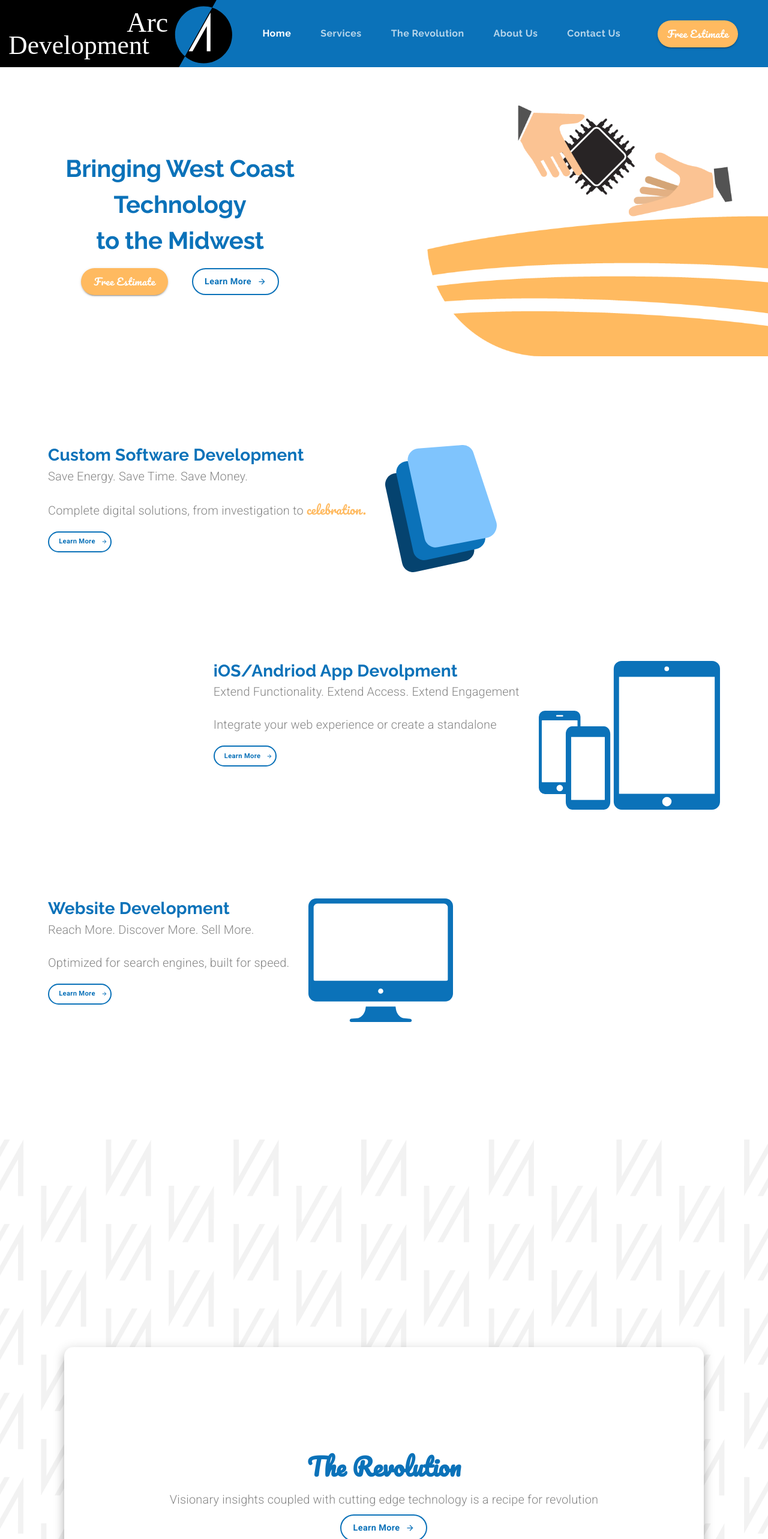
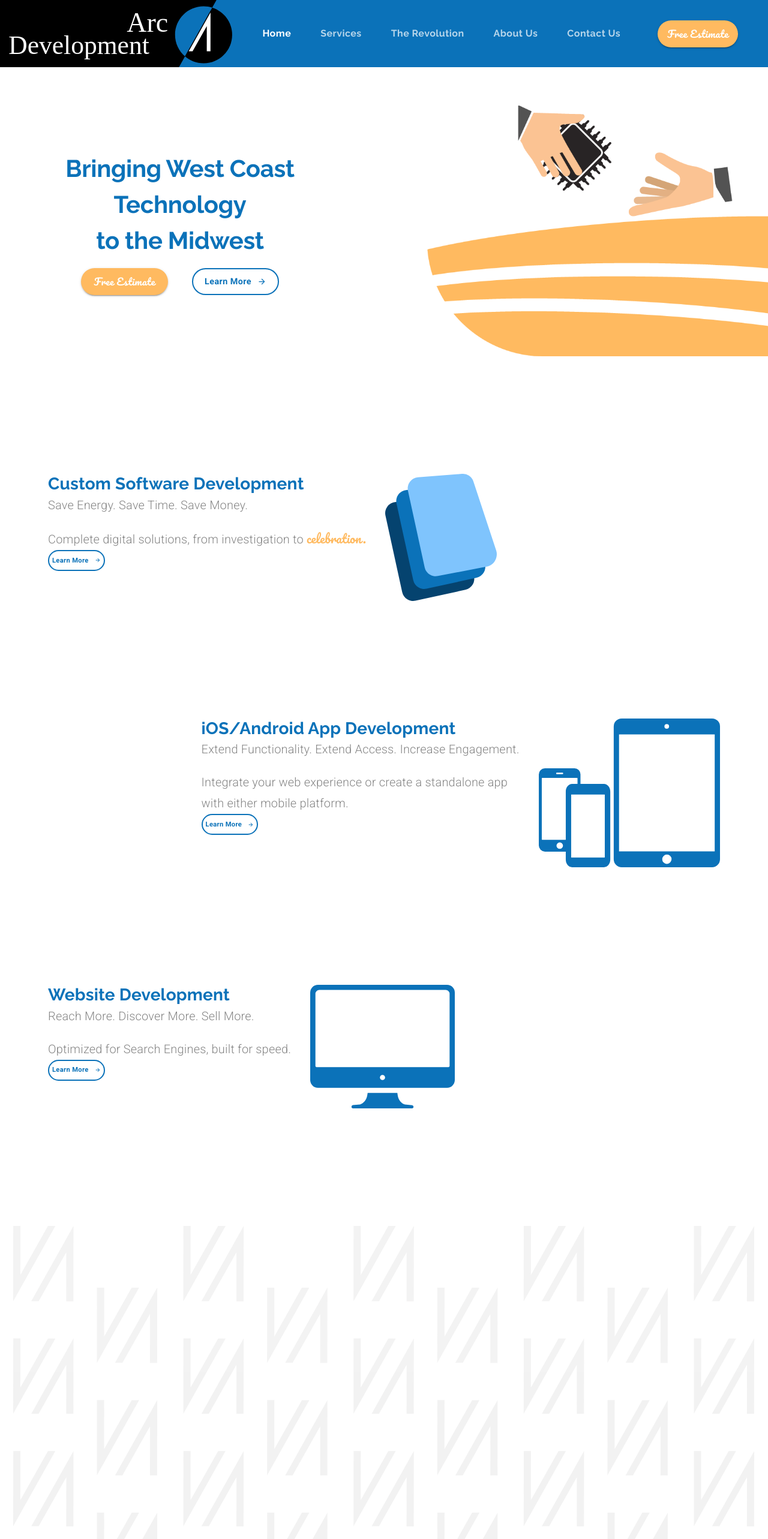
Before and after one commit to JoeContreras/arc-development, a React (Create React App) app: page / in a window 1280 px wide. Shown: the top 2566 px of the page at 60% size. Built offline with nearby package versions, Linux system fonts and the light colour scheme.

Commit message:
fixed call to action horizontal scrolling

```diff
--- a/src/components/LandingPage.js
+++ b/src/components/LandingPage.js
@@ -1,28 +1,28 @@
 import React from "react";
 import Lottie from "react-lottie";
 import { makeStyles, useTheme } from "@material-ui/core/styles";
-import {
-  Button,
-  Card,
-  CardContent,
-  Grid,
-  Typography,
-  useMediaQuery,
-} from "@material-ui/core";
-import ButtonArrow from "./ui/ButtonArrow";
+import { Link } from "react-router-dom";
+import Grid from "@material-ui/core/Grid";
+import Button from "@material-ui/core/Button";
+import ButtonArrow from "../components/ui/ButtonArrow";
+import Typography from "@material-ui/core/Typography";
+import useMediaQuery from "@material-ui/core/useMediaQuery";
+import Card from "@material-ui/core/Card";
+import CardContent from "@material-ui/core/CardContent";
+
+import CallToAction from "./ui/CallToAction";
+
 import animationData from "../animations/landinganimation/data";
 import customSoftwareIcon from "../assets/Custom_Software_Icon.svg";
-import mobileappsIcon from "../assets/mobileIcon.svg";
+import mobileAppsIcon from "../assets/mobileIcon.svg";
 import websitesIcon from "../assets/websiteIcon.svg";
 import revolutionBackground from "../assets/repeatingBackground.svg";
 import infoBackground from "../assets/infoBackground.svg";
-import CallToAction from "./ui/CallToAction";
-import { Link } from "react-router-dom";
 
 const useStyles = makeStyles((theme) => ({
   animation: {
     maxWidth: "50em",
-    minWidth: "25em",
+    minWidth: "21em",
     marginTop: "2em",
     marginLeft: "10%",
     [theme.breakpoints.down("sm")]: {
@@ -31,7 +31,7 @@
   },
   estimateButton: {
     ...theme.typography.estimate,
-    background: theme.palette.common.orange,
+    backgroundColor: theme.palette.common.orange,
     borderRadius: 50,
     height: 45,
     width: 145,
@@ -40,18 +40,26 @@
       backgroundColor: theme.palette.secondary.light,
     },
   },
+  buttonContainer: {
+    marginTop: "1em",
+  },
   learnButtonHero: {
     ...theme.typography.learnButton,
     fontSize: "0.9rem",
     height: 45,
     width: 145,
   },
-  buttonContainer: {
-    marginTop: "1em",
+  learnButton: {
+    ...theme.typography.learnButton,
+    fontSize: "0.7rem",
+    height: 35,
+    padding: 5,
+    [theme.breakpoints.down("sm")]: {
+      marginBottom: "2em",
+    },
   },
   mainContainer: {
     marginTop: "5em",
-    overflowX: "hidden",
     [theme.breakpoints.down("md")]: {
       marginTop: "3em",
     },
@@ -67,21 +75,8 @@
     },
   },
   specialText: {
-    fontFamily: "pacifico",
+    fontFamily: "Pacifico",
     color: theme.palette.common.orange,
-  },
-  learnButton: {
-    ...theme.typography.learnButton,
-    fontSize: "0.7rem",
-    marginTop: "1.5em",
-    height: 35,
-    padding: 5,
-    "& span": {
-      marginLeft: ".5em",
-    },
-    [theme.breakpoints.down("sm")]: {
-      marginBottom: "2em",
-    },
   },
   subtitle: {
     marginBottom: "1em",
@@ -93,7 +88,7 @@
     },
   },
   serviceContainer: {
-    marginTop: "9em",
+    marginTop: "12em",
     [theme.breakpoints.down("sm")]: {
       padding: 25,
     },
@@ -112,8 +107,11 @@
     borderRadius: 15,
     padding: "10em",
     [theme.breakpoints.down("sm")]: {
-      padding: "8em 0",
-      borderRadius: "0",
+      paddingTop: "8em",
+      paddingBottom: "8em",
+      paddingLeft: 0,
+      paddingRight: 0,
+      borderRadius: 0,
       width: "100%",
     },
   },
@@ -132,11 +130,10 @@
   const theme = useTheme();
   const matchesSM = useMediaQuery(theme.breakpoints.down("sm"));
   const matchesXS = useMediaQuery(theme.breakpoints.down("xs"));
-  const { setValue, setSelectedIndex } = props;
 
   const defaultOptions = {
     loop: true,
-    autoplay: true,
+    autoplay: false,
     animationData: animationData,
     rendererSettings: {
       preserveAspectRatio: "xMidYMid slice",
@@ -146,31 +143,27 @@
   return (
     <Grid container direction="column" className={classes.mainContainer}>
       <Grid item>
-        {/*----Hero Block-----*/}
-        <Grid
-          container
-          justifyContent="flex-end"
-          alignItems="center"
-          direction="row"
-        >
+        {" "}
+        {/*-----Hero Block-----*/}
+        <Grid container justify="flex-end" alignItems="center" direction="row">
           <Grid sm item className={classes.heroTextContainer}>
-            <Typography align="center" variant="h2">
-              Bringing West Coast Technology <br />
+            <Typography variant="h2" align="center">
+              Bringing West Coast Technology
+              <br />
               to the Midwest
             </Typography>
             <Grid
+              container
+              justify="center"
               className={classes.buttonContainer}
-              container
-              direction="row"
-              justifyContent="center"
             >
               <Grid item>
                 <Button
                   component={Link}
                   to="/estimate"
+                  className={classes.estimateButton}
                   variant="contained"
-                  className={classes.estimateButton}
-                  onClick={() => setValue(8)}
+                  onClick={() => props.setValue(5)}
                 >
                   Free Estimate
                 </Button>
@@ -179,14 +172,14 @@
                 <Button
                   component={Link}
                   to="/revolution"
+                  className={classes.learnButtonHero}
                   variant="outlined"
-                  className={classes.learnButtonHero}
-                  onClick={() => setValue(2)}
+                  onClick={() => props.setValue(2)}
                 >
                   <span style={{ marginRight: 10 }}>Learn More</span>
                   <ButtonArrow
+                    width={15}
                     height={15}
-                    width={15}
                     fill={theme.palette.common.blue}
                   />
                 </Button>
@@ -198,14 +191,14 @@
           </Grid>
         </Grid>
       </Grid>
-
       <Grid item>
+        {" "}
         {/*-----Custom Software Block-----*/}
         <Grid
           container
           direction="row"
+          justify={matchesSM ? "center" : undefined}
           className={classes.serviceContainer}
-          justifyContent={matchesSM ? "center" : undefined}
         >
           <Grid
             item
@@ -228,50 +221,49 @@
               variant="outlined"
               className={classes.learnButton}
               onClick={() => {
-                setValue(1);
-                setSelectedIndex(1);
+                props.setValue(1);
+                props.setSelectedIndex(1);
               }}
             >
               <span style={{ marginRight: 10 }}>Learn More</span>
               <ButtonArrow
+                width={10}
                 height={10}
-                width={10}
                 fill={theme.palette.common.blue}
               />
             </Button>
           </Grid>
           <Grid item>
             <img
+              className={classes.icon}
+              alt="custom software icon"
               src={customSoftwareIcon}
-              alt="custom software"
-              className={classes.icon}
             />
           </Grid>
         </Grid>
       </Grid>
-
       <Grid item>
-        {/*-----iOS/Android App Block-----*/}
+        {" "}
+        {/*-----iOS/Android Block-----*/}
         <Grid
           container
           direction="row"
+          justify={matchesSM ? "center" : "flex-end"}
           className={classes.serviceContainer}
-          justifyContent={matchesSM ? "center" : "flex-end"}
         >
           <Grid
             item
             style={{
-              marginLeft: matchesSM ? 0 : "5em",
               textAlign: matchesSM ? "center" : undefined,
             }}
           >
-            <Typography variant="h4">iOS/Andriod App Devolpment</Typography>
+            <Typography variant="h4">iOS/Android App Development</Typography>
             <Typography variant="subtitle1" className={classes.subtitle}>
-              Extend Functionality. Extend Access. Extend Engagement
+              Extend Functionality. Extend Access. Increase Engagement.
             </Typography>
             <Typography variant="subtitle1">
-              Integrate your web experience or create a standalone{" "}
-              {matchesSM ? null : <br />}
+              Integrate your web experience or create a standalone app
+              {matchesSM ? null : <br />}with either mobile platform.
             </Typography>
             <Button
               component={Link}
@@ -279,40 +271,35 @@
               variant="outlined"
               className={classes.learnButton}
               onClick={() => {
-                setValue(1);
-                setSelectedIndex(2);
+                props.setValue(1);
+                props.setSelectedIndex(2);
               }}
             >
               <span style={{ marginRight: 10 }}>Learn More</span>
               <ButtonArrow
+                width={10}
                 height={10}
-                width={10}
                 fill={theme.palette.common.blue}
               />
             </Button>
           </Grid>
-          <Grid
-            item
-            style={{
-              marginRight: matchesSM ? 0 : "5em",
-            }}
-          >
+          <Grid item style={{ marginRight: matchesSM ? 0 : "5em" }}>
             <img
-              src={mobileappsIcon}
-              alt="mobile Development"
               className={classes.icon}
+              alt="mobile phone icon"
+              src={mobileAppsIcon}
             />
           </Grid>
         </Grid>
       </Grid>
-
       <Grid item>
+        {" "}
         {/*-----Websites Block-----*/}
         <Grid
           container
           direction="row"
+          justify={matchesSM ? "center" : undefined}
           className={classes.serviceContainer}
-          justifyContent={matchesSM ? "center" : undefined}
         >
           <Grid
             item
@@ -326,7 +313,7 @@
               Reach More. Discover More. Sell More.
             </Typography>
             <Typography variant="subtitle1">
-              Optimized for search engines, built for speed.
+              Optimized for Search Engines, built for speed.
             </Typography>
             <Button
               component={Link}
@@ -334,35 +321,34 @@
               variant="outlined"
               className={classes.learnButton}
               onClick={() => {
-                setValue(1);
-                setSelectedIndex(3);
+                props.setValue(1);
+                props.setSelectedIndex(3);
               }}
             >
               <span style={{ marginRight: 10 }}>Learn More</span>
               <ButtonArrow
+                width={10}
                 height={10}
-                width={10}
                 fill={theme.palette.common.blue}
               />
             </Button>
           </Grid>
           <Grid item>
             <img
+              className={classes.icon}
+              alt="website icon"
               src={websitesIcon}
-              alt="websites Development"
-              className={classes.icon}
             />
           </Grid>
         </Grid>
       </Grid>
-
       <Grid item>
-        {/*-----The revolution Block-----*/}
+        {/*-----The Revolution Block-----*/}
         <Grid
           container
+          style={{ height: "100em", marginTop: "12em" }}
           alignItems="center"
-          justifyContent="center"
-          style={{ height: matchesSM ? "50em" : "75em", marginTop: "12em" }}
+          justify="center"
         >
           <Card className={classes.revolutionCard}>
             <CardContent>
@@ -377,23 +363,21 @@
                   </Typography>
                 </Grid>
                 <Grid item>
-                  <Typography variant="subtitle1" gutterBottom>
-                    Visionary insights coupled with cutting edge technology is a
-                    recipe for revolution
+                  <Typography variant="subtitle1">
+                    Visionary insights coupled with cutting-edge technology is a
+                    recipe for revolution.
                   </Typography>
                   <Button
                     component={Link}
                     to="/revolution"
+                    className={classes.learnButtonHero}
                     variant="outlined"
-                    className={classes.learnButtonHero}
-                    onClick={() => {
-                      setValue(2);
-                    }}
+                    onClick={() => props.setValue(2)}
                   >
                     <span style={{ marginRight: 10 }}>Learn More</span>
                     <ButtonArrow
+                      width={15}
                       height={15}
-                      width={15}
                       fill={theme.palette.common.blue}
                     />
                   </Button>
@@ -404,14 +388,13 @@
           <div className={classes.revolutionBackground} />
         </Grid>
       </Grid>
-
       <Grid item>
-        {/*----Information Block----*/}
+        {/*-----Information Block-----*/}
         <Grid
           container
+          style={{ height: "80em" }}
+          alignItems="center"
           direction="row"
-          style={{ height: matchesSM ? "50em" : "75em" }}
-          alignItems="center"
           className={classes.infoBackground}
         >
           <Grid
@@ -423,39 +406,37 @@
             direction={matchesXS ? "column" : "row"}
           >
             <Grid
+              item
               sm
-              item
               style={{ marginLeft: matchesXS ? 0 : matchesSM ? "2em" : "5em" }}
             >
               <Grid
                 container
+                style={{ marginBottom: matchesXS ? "10em" : 0 }}
                 direction="column"
-                style={{ marginBottom: matchesXS ? "10em" : 0 }}
               >
                 <Typography variant="h2" style={{ color: "white" }}>
                   About Us
                 </Typography>
-                <Typography variant="subtitle2">Let's Get Personal.</Typography>
+                <Typography variant="subtitle2">Let's get personal.</Typography>
                 <Grid item>
                   <Button
                     component={Link}
                     to="/about"
                     variant="outlined"
+                    style={{ color: "white", borderColor: "white" }}
                     className={classes.learnButton}
-                    style={{ color: "white", borderColor: "white" }}
-                    onClick={() => {
-                      setValue(3);
-                    }}
+                    onClick={() => props.setValue(3)}
                   >
                     <span style={{ marginRight: 10 }}>Learn More</span>
-                    <ButtonArrow height={10} width={10} fill="white" />
+                    <ButtonArrow width={10} height={10} fill="white" />
                   </Button>
                 </Grid>
               </Grid>
             </Grid>
             <Grid
+              item
               sm
-              item
               style={{
                 marginRight: matchesXS ? 0 : matchesSM ? "2em" : "5em",
                 textAlign: matchesXS ? "center" : "right",
@@ -465,20 +446,23 @@
                 <Typography variant="h2" style={{ color: "white" }}>
                   Contact Us
                 </Typography>
-                <Typography variant="subtitle2">Say Helllo!</Typography>
+                <Typography variant="subtitle2">
+                  Say hello!{" "}
+                  <span role="img" aria-label="waving hand">
+                    👋🏻
+                  </span>
+                </Typography>
                 <Grid item>
                   <Button
                     component={Link}
                     to="/contact"
                     variant="outlined"
+                    style={{ color: "white", borderColor: "white" }}
                     className={classes.learnButton}
-                    style={{ color: "white", borderColor: "white" }}
-                    onClick={() => {
-                      setValue(4);
-                    }}
+                    onClick={() => props.setValue(4)}
                   >
                     <span style={{ marginRight: 10 }}>Learn More</span>
-                    <ButtonArrow height={10} width={10} fill="white" />
+                    <ButtonArrow width={10} height={10} fill="white" />
                   </Button>
                 </Grid>
               </Grid>
@@ -486,8 +470,9 @@
           </Grid>
         </Grid>
       </Grid>
-      <Grid item style={{textAlign: "center"}}>
-        <CallToAction setValue={setValue} />
+      <Grid item>
+        {/*-----Call To Action Block-----*/}
+        <CallToAction setValue={props.setValue} />
       </Grid>
     </Grid>
   );
```
